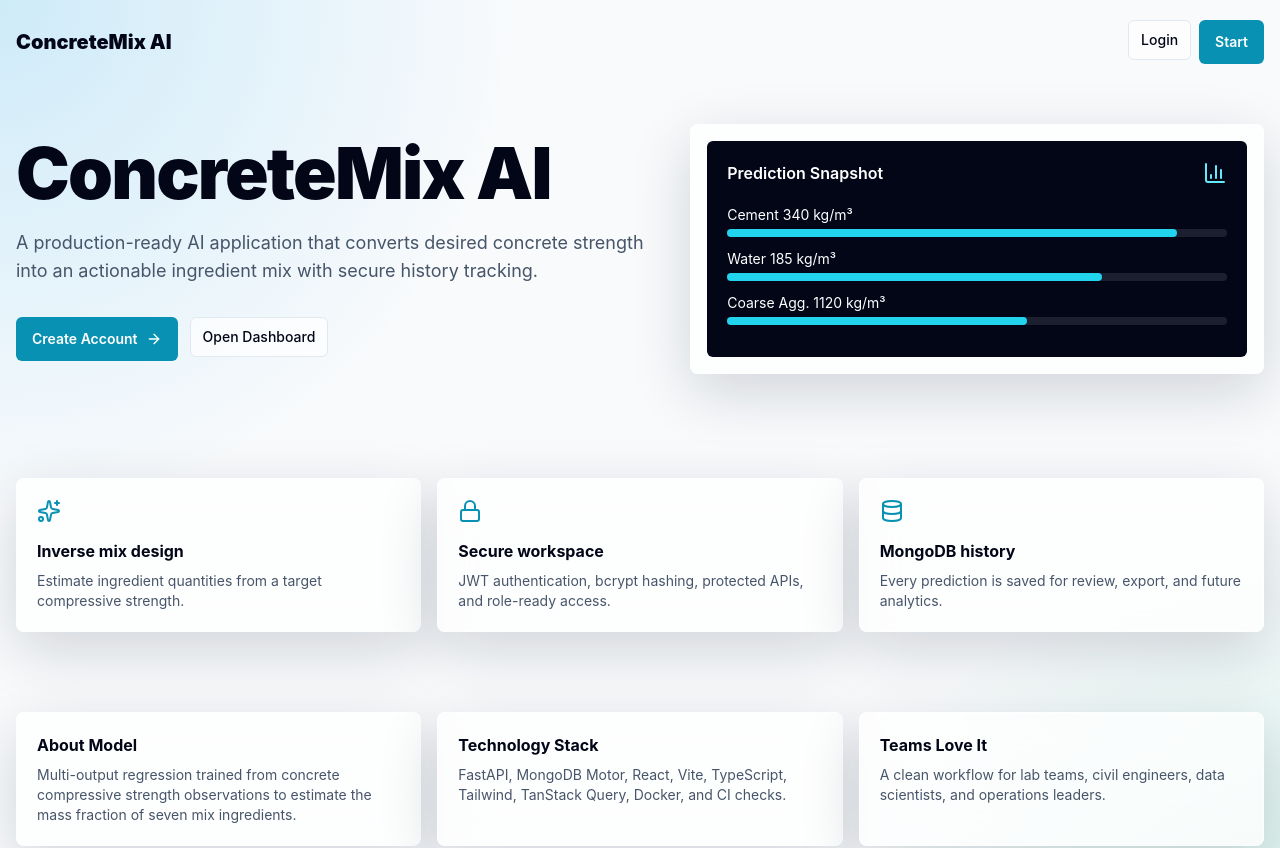
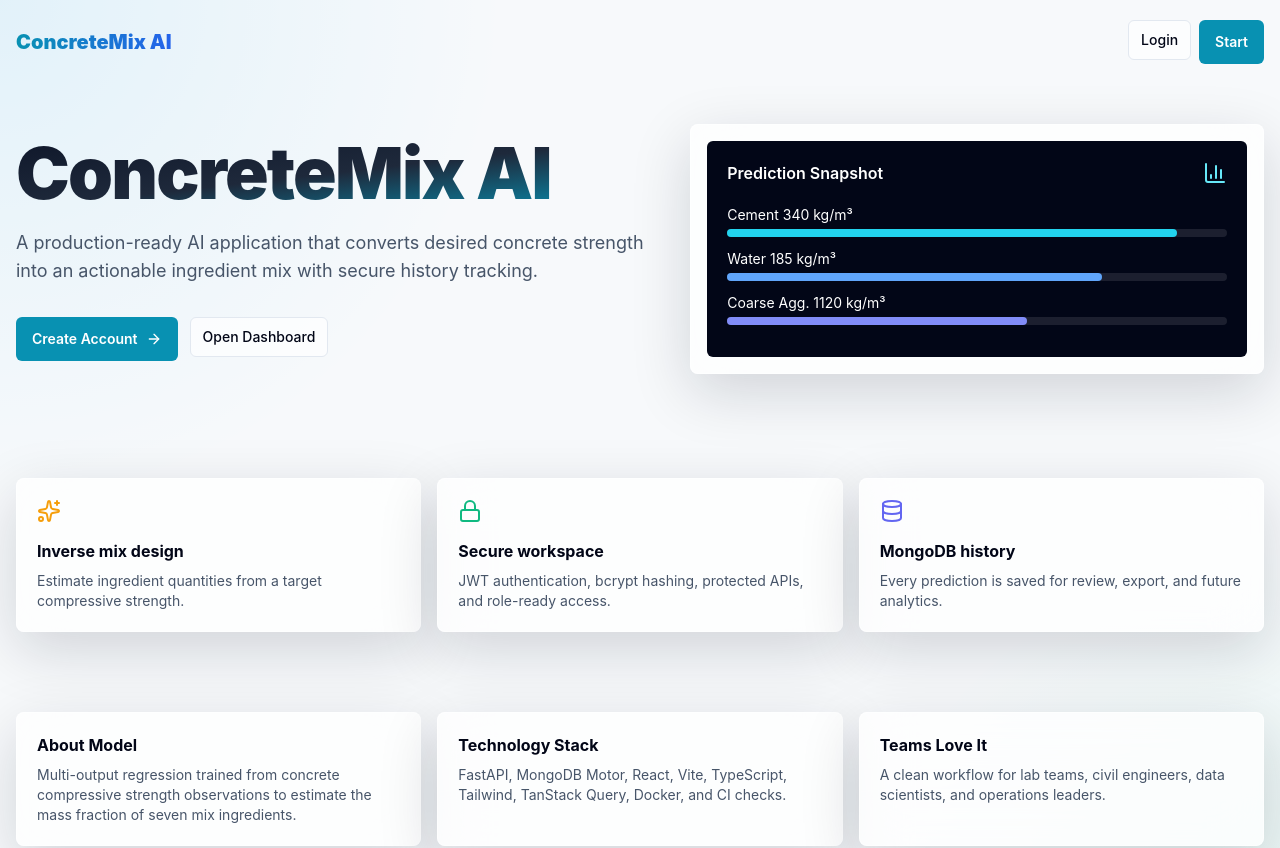
Before and after one commit to raguln24aid-cyber/concrete-strength-prediction-using-machine-learning, a React (Vite) app in the folder frontend/: page / in a window 1280 px wide. Shown: the top 848 px of the page. Built offline with nearby package versions, Linux system fonts and the light colour scheme; no server answers.

Commit message:
colour changed to become it attractive

```diff
--- a/frontend/src/components/layout/AppLayout.tsx
+++ b/frontend/src/components/layout/AppLayout.tsx
@@ -23,12 +23,12 @@ export function AppLayout() {
   }, [dark]);
 
   return (
-    <div className="min-h-screen text-slate-950 dark:text-slate-100">
-      <header className="sticky top-0 z-20 border-b border-white/40 bg-white/70 backdrop-blur-xl dark:border-white/10 dark:bg-slate-950/70">
+    <div className="min-h-screen bg-slate-50/30 text-slate-950 dark:bg-slate-950 dark:text-slate-100">
+      <header className="sticky top-0 z-20 border-b-2 border-transparent bg-white/70 backdrop-blur-xl dark:bg-slate-950/70 [border-image:linear-gradient(to_right,transparent,#0891b2,transparent)1]">
         <div className="mx-auto flex max-w-7xl items-center justify-between px-4 py-3">
           <Link to="/dashboard" className="flex items-center gap-2 font-bold">
-            <span className="grid size-9 place-items-center rounded-md bg-cyan-600 text-white"><Activity size={18} /></span>
-            ConcreteMix AI
+            <span className="grid size-9 place-items-center rounded-md bg-gradient-to-br from-cyan-500 to-blue-600 text-white shadow-lg shadow-cyan-500/20"><Activity size={18} /></span>
+            <span className="bg-gradient-to-r from-cyan-600 to-blue-600 bg-clip-text text-transparent">ConcreteMix AI</span>
           </Link>
           <nav className="hidden items-center gap-1 md:flex">
             {nav.map((item) => (
--- a/frontend/src/pages/LandingPage.tsx
+++ b/frontend/src/pages/LandingPage.tsx
@@ -4,16 +4,16 @@ import { ArrowRight, BarChart3, Database, Lock, Sparkles } from "lucide-react";
 import { Card } from "../components/ui/Card";
 
 const features = [
-  { icon: Sparkles, title: "Inverse mix design", text: "Estimate ingredient quantities from a target compressive strength." },
-  { icon: Lock, title: "Secure workspace", text: "JWT authentication, bcrypt hashing, protected APIs, and role-ready access." },
-  { icon: Database, title: "MongoDB history", text: "Every prediction is saved for review, export, and future analytics." }
+  { icon: Sparkles, title: "Inverse mix design", text: "Estimate ingredient quantities from a target compressive strength.", color: "text-amber-500" },
+  { icon: Lock, title: "Secure workspace", text: "JWT authentication, bcrypt hashing, protected APIs, and role-ready access.", color: "text-emerald-500" },
+  { icon: Database, title: "MongoDB history", text: "Every prediction is saved for review, export, and future analytics.", color: "text-indigo-500" }
 ];
 
 export default function LandingPage() {
   return (
-    <div className="min-h-screen text-slate-950 dark:text-slate-100">
+    <div className="min-h-screen bg-slate-50/50 text-slate-950 dark:bg-slate-950 dark:text-slate-100">
       <nav className="mx-auto flex max-w-7xl items-center justify-between px-4 py-5">
-        <Link to="/" className="text-xl font-black">ConcreteMix AI</Link>
+        <Link to="/" className="text-xl font-black bg-gradient-to-r from-cyan-600 to-blue-600 bg-clip-text text-transparent">ConcreteMix AI</Link>
         <div className="flex gap-2">
           <Link className="btn-secondary" to="/login">Login</Link>
           <Link className="btn-primary" to="/register">Start</Link>
@@ -21,7 +21,7 @@ export default function LandingPage() {
       </nav>
       <section className="mx-auto grid max-w-7xl items-center gap-10 px-4 pb-16 pt-10 lg:grid-cols-[1.05fr_0.95fr]">
         <motion.div initial={{ opacity: 0, y: 16 }} animate={{ opacity: 1, y: 0 }}>
-          <h1 className="max-w-4xl text-4xl font-black leading-tight tracking-tight sm:text-6xl lg:text-7xl">ConcreteMix AI</h1>
+          <h1 className="max-w-4xl text-4xl font-black leading-tight tracking-tight sm:text-6xl lg:text-7xl bg-gradient-to-br from-slate-900 via-slate-800 to-cyan-600 bg-clip-text text-transparent dark:from-white dark:to-cyan-400">ConcreteMix AI</h1>
           <p className="mt-5 max-w-2xl text-lg text-slate-600 dark:text-slate-300">
             A production-ready AI application that converts desired concrete strength into an actionable ingredient mix with secure history tracking.
           </p>
@@ -36,17 +36,29 @@ export default function LandingPage() {
               <span className="font-semibold">Prediction Snapshot</span>
               <BarChart3 className="text-cyan-300" />
             </div>
-            {["Cement 340 kg/m³", "Water 185 kg/m³", "Coarse Agg. 1120 kg/m³"].map((item, index) => (
-              <div key={item} className="mb-3">
-                <div className="mb-1 flex justify-between text-sm"><span>{item}</span></div>
-                <div className="h-2 rounded-full bg-white/10"><div className="h-2 rounded-full bg-cyan-400" style={{ width: `${90 - index * 15}%` }} /></div>
+            {[
+              { label: "Cement 340 kg/m³", color: "bg-cyan-400", w: "90%" },
+              { label: "Water 185 kg/m³", color: "bg-blue-400", w: "75%" },
+              { label: "Coarse Agg. 1120 kg/m³", color: "bg-indigo-400", w: "60%" }
+            ].map((item) => (
+              <div key={item.label} className="mb-3">
+                <div className="mb-1 flex justify-between text-sm"><span>{item.label}</span></div>
+                <div className="h-2 rounded-full bg-white/10">
+                  <div className={`h-2 rounded-full ${item.color}`} style={{ width: item.w }} />
+                </div>
               </div>
             ))}
           </div>
         </Card>
       </section>
       <section className="mx-auto grid max-w-7xl gap-4 px-4 py-10 md:grid-cols-3">
-        {features.map((feature) => <Card key={feature.title}><feature.icon className="mb-4 text-cyan-600" /><h2 className="font-bold">{feature.title}</h2><p className="mt-2 text-sm text-slate-600 dark:text-slate-300">{feature.text}</p></Card>)}
+        {features.map((feature) => (
+          <Card key={feature.title} className="hover:border-cyan-500/50 transition-colors">
+            <feature.icon className={`mb-4 ${feature.color}`} />
+            <h2 className="font-bold">{feature.title}</h2>
+            <p className="mt-2 text-sm text-slate-600 dark:text-slate-300">{feature.text}</p>
+          </Card>
+        ))}
       </section>
       <section className="mx-auto grid max-w-7xl gap-4 px-4 py-10 lg:grid-cols-3">
         <Card><h2 className="font-bold">About Model</h2><p className="mt-2 text-sm text-slate-600 dark:text-slate-300">Multi-output regression trained from concrete compressive strength observations to estimate the mass fraction of seven mix ingredients.</p></Card>
--- a/frontend/src/pages/LoginPage.tsx
+++ b/frontend/src/pages/LoginPage.tsx
@@ -29,10 +29,10 @@ export default function LoginPage() {
   }
 
   return (
-    <main className="grid min-h-screen place-items-center px-4 text-slate-950 dark:text-slate-100">
+    <main className="grid min-h-screen place-items-center px-4 text-slate-950 bg-gradient-to-br from-cyan-50 via-white to-blue-50 dark:from-slate-950 dark:via-slate-900 dark:to-indigo-950 dark:text-slate-100">
       <motion.div initial={{ opacity: 0, y: 14 }} animate={{ opacity: 1, y: 0 }} className="w-full max-w-md">
         <Card>
-          <h1 className="text-2xl font-black">Welcome back</h1>
+          <h1 className="text-2xl font-black bg-gradient-to-r from-cyan-600 to-blue-600 bg-clip-text text-transparent">Welcome back</h1>
           <p className="mt-1 text-sm text-slate-500">Login to continue to ConcreteMix AI.</p>
           <form onSubmit={submit} className="mt-6 space-y-4">
             <input className="input" type="email" placeholder="Email" value={email} onChange={(e) => setEmail(e.target.value)} required />
--- a/frontend/src/pages/RegisterPage.tsx
+++ b/frontend/src/pages/RegisterPage.tsx
@@ -28,10 +28,10 @@ export default function RegisterPage() {
   }
 
   return (
-    <main className="grid min-h-screen place-items-center px-4 text-slate-950 dark:text-slate-100">
+    <main className="grid min-h-screen place-items-center px-4 text-slate-950 bg-gradient-to-br from-indigo-50 via-white to-cyan-50 dark:from-slate-950 dark:via-slate-900 dark:to-cyan-950 dark:text-slate-100">
       <motion.div initial={{ opacity: 0, y: 14 }} animate={{ opacity: 1, y: 0 }} className="w-full max-w-md">
         <Card>
-          <h1 className="text-2xl font-black">Create account</h1>
+          <h1 className="text-2xl font-black bg-gradient-to-r from-indigo-600 to-cyan-600 bg-clip-text text-transparent">Create account</h1>
           <form onSubmit={submit} className="mt-6 space-y-4">
             <input className="input" placeholder="Name" value={form.name} onChange={(e) => setForm({ ...form, name: e.target.value })} minLength={2} required />
             <input className="input" type="email" placeholder="Email" value={form.email} onChange={(e) => setForm({ ...form, email: e.target.value })} required />
```
Also changed, not shown: frontend/src/pages/PredictionPage.tsx (+36 -13 lines).
